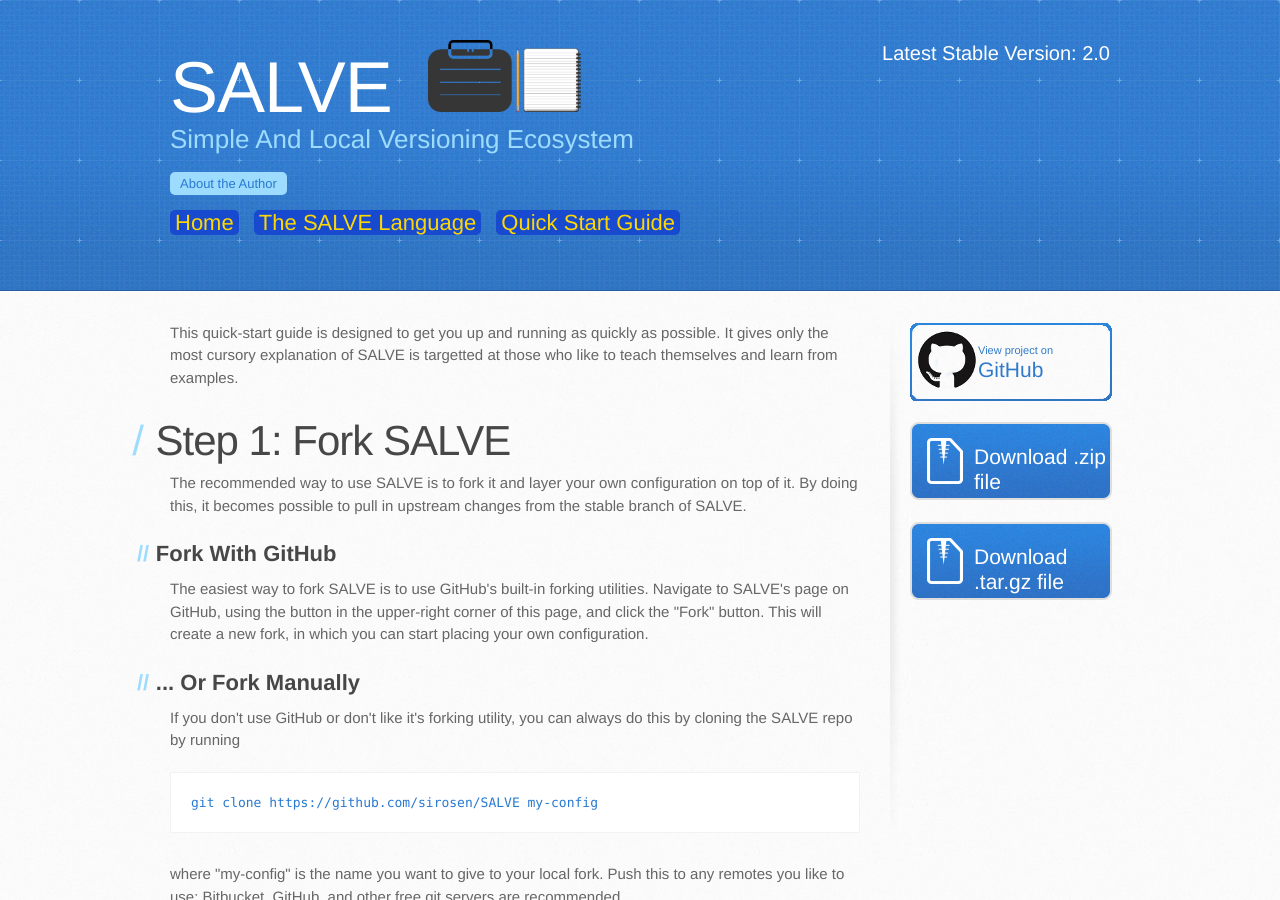
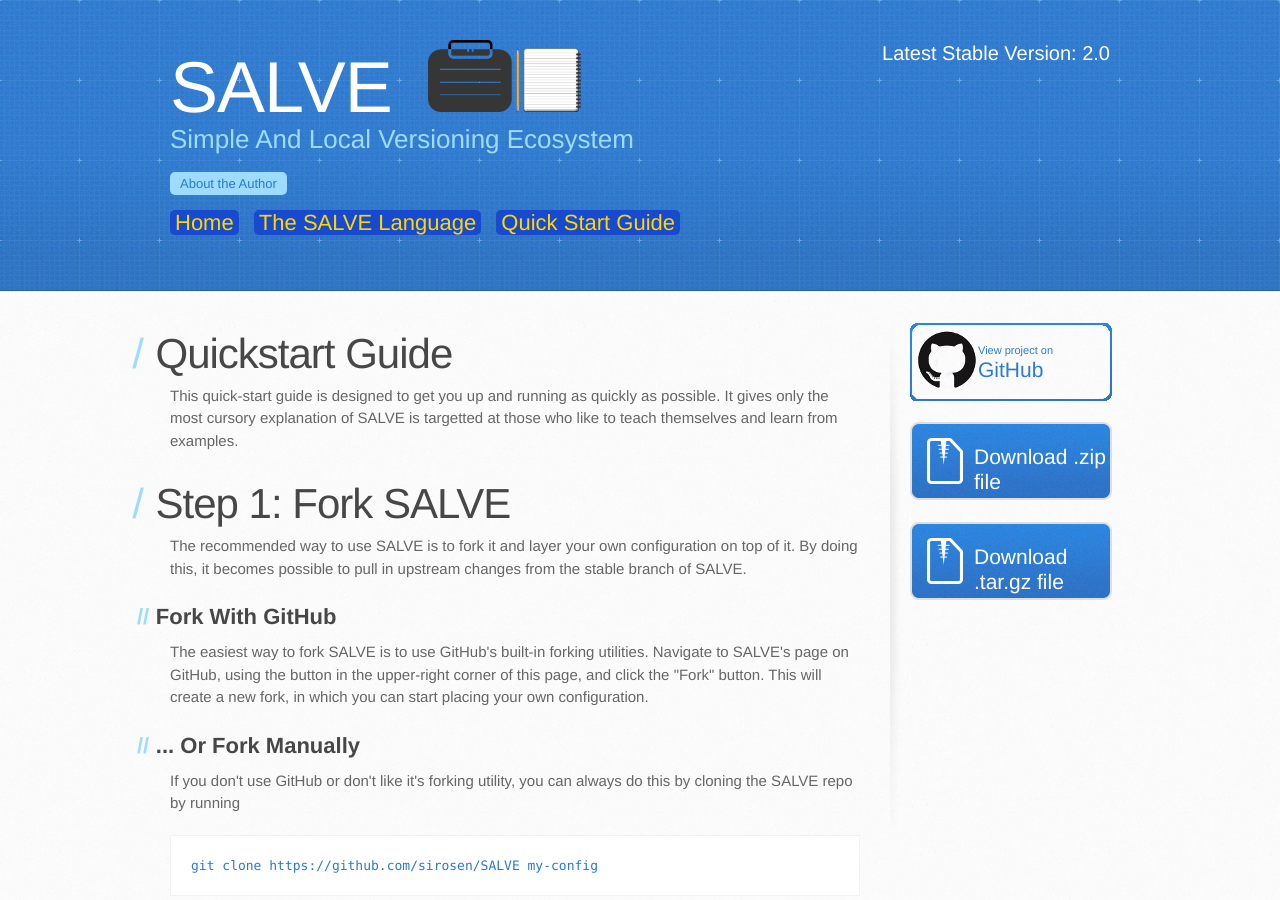
Before and after one commit to sirosen/salve.sirosen.net, a Jekyll site: the page built from quickstart.html, in a window 1280 px wide and 900 px high. Built offline with Jekyll 4.4.1, drawn with Linux system fonts in a browser that asks for light colours; some web fonts are replaced.

Commit message:
Added descriptive headers to lang pages.
Some pages needed an <h1> 1-3 word description.

```diff
--- a/lang/attributes.html
+++ b/lang/attributes.html
@@ -2,8 +2,7 @@
 layout: langpage
 ---
 
-<h1>
-<a name="salve-attributes" class="anchor" href="#salve-attributes"><span class="octicon octicon-link"></span></a>SALVE Attributes, Precedence, and Config Files</h1>
+<h1><a name="salve-attributes" class="anchor" href="#salve-attributes"><span class="octicon octicon-link"></span></a>SALVE Attributes, Precedence, and Config Files</h1>
 
 <p>In what order do variables override one another?
 How do I specify machine-specific configuration and apply it globally to a manifest tree?
--- a/lang/examples.html
+++ b/lang/examples.html
@@ -1,6 +1,8 @@
 ---
 layout: langpage
 ---
+
+<h1><a name="examples" class="anchor" href="#examples"><span class="octicon octicon-link"></span></a>Examples</h1>
 
 <p>To understand how a SALVE execution runs, here we present several examples and describe how an execution with them runs.</p>
 
--- a/quickstart.html
+++ b/quickstart.html
@@ -1,6 +1,8 @@
 ---
 layout: default
 ---
+
+<h1><a name="quickstart" class="anchor" href="#quickstart"><span class="octicon octicon-link"></span></a>Quickstart Guide</h1>
 
 <p>This quick-start guide is designed to get you up and running as quickly as possible.
 It gives only the most cursory explanation of SALVE is targetted at those who like to teach themselves and learn from examples.</p>
```
